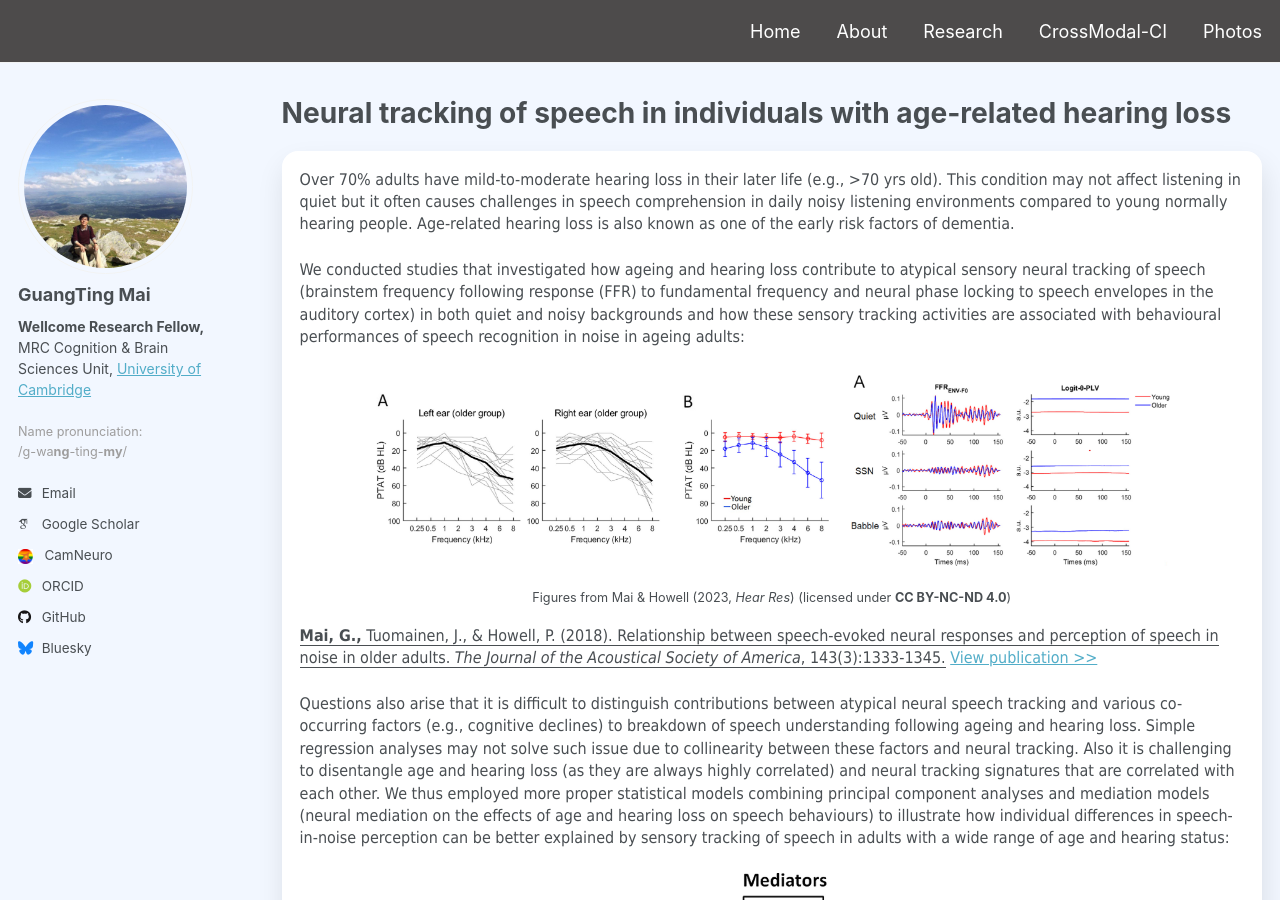
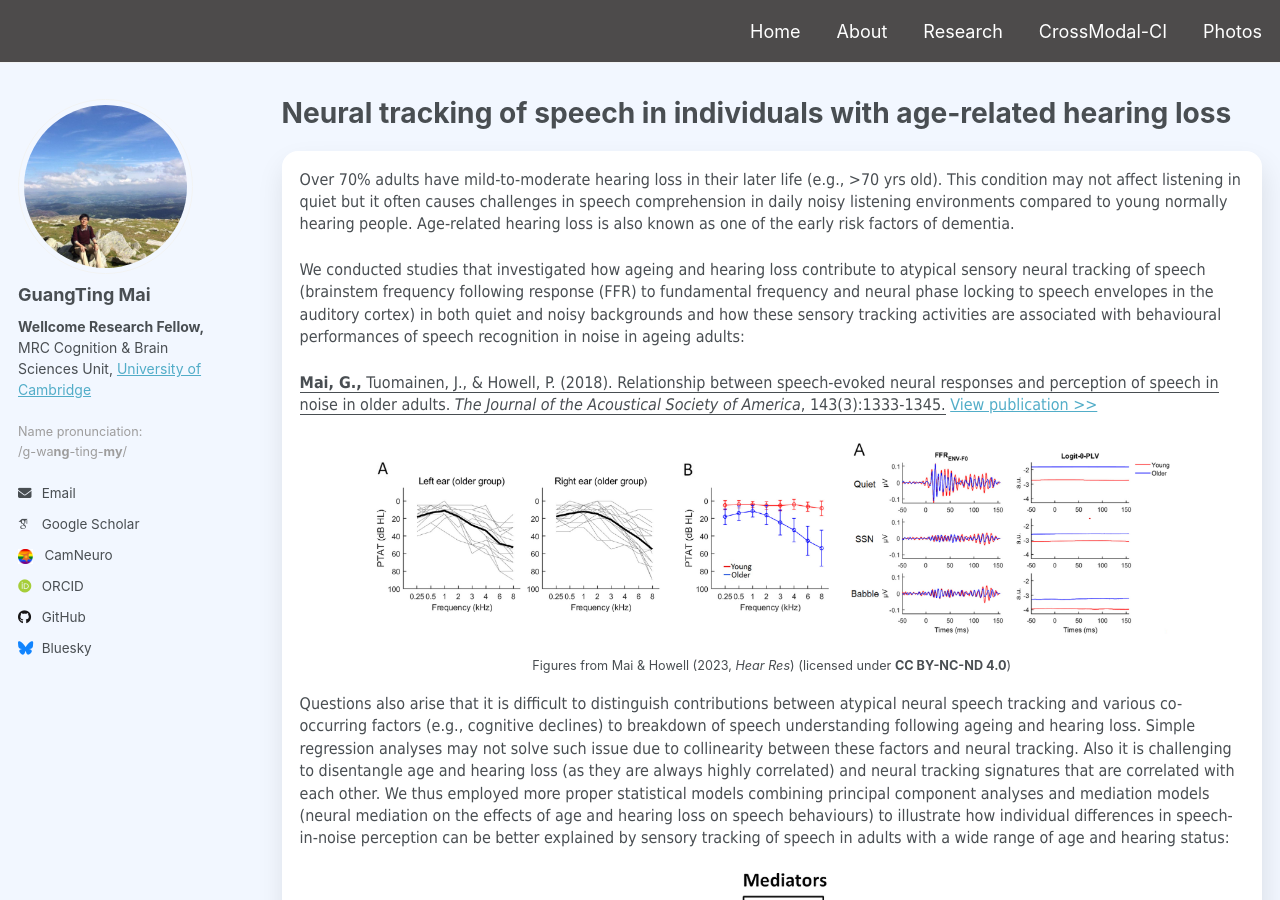
Before and after one commit to guangtingmai/guangtingmai.github.io, a Jekyll site: the page built from _pages/neuraltrack-hearingloss.html, in a window 1280 px wide and 900 px high. Built offline with Jekyll 4.4.1, drawn with Linux system fonts in a browser that asks for light colours; some web fonts are replaced.

Commit message:
Update neuraltrack-hearingloss.html

```diff
--- a/_pages/neuraltrack-hearingloss.html
+++ b/_pages/neuraltrack-hearingloss.html
@@ -12,12 +12,12 @@ author_profile: true
   loss contribute to atypical sensory neural tracking of speech (brainstem frequency following response (FFR) to fundamental frequency and neural
   phase locking to speech envelopes in the auditory cortex) in both quiet and noisy backgrounds and how these sensory tracking activities are
   associated with behavioural performances of speech recognition in noise in ageing adults:</span></p>
+<p><span style="font-size: 12pt;font-family: Tahoma;line-height: 1.4;display: block;margin-bottom: 0.1vh"><u><strong>Mai, G.,</strong> Tuomainen, J., & Howell, P. (2018). Relationship between speech-evoked neural responses and perception of speech in noise in older adults. <i>The Journal of the Acoustical Society of America</i>, 143(3):1333-1345.</u> <a href="https://pubs.aip.org/asa/jasa/article-abstract/143/3/1333/609610/Relationship-between-speech-evoked-neural?redirectedFrom=fulltext">View publication >></a></span></p>
 <p align="center">
   <img src="https://guangtingmai.github.io/images/HearRes1.png" width="50%">
   <img src="https://guangtingmai.github.io/images/HearRes2.png" width="35%">
 </p>
 <p style="text-align:center;font-size:9.5pt;line-height:1.4;display: block;">Figures from Mai & Howell (2023, <i>Hear Res</i>) (licensed under <strong>CC BY-NC-ND 4.0</strong>)</p>
-<p><span style="font-size: 12pt;font-family: Tahoma;line-height: 1.4;display: block;margin-bottom: 0.1vh"><u><strong>Mai, G.,</strong> Tuomainen, J., & Howell, P. (2018). Relationship between speech-evoked neural responses and perception of speech in noise in older adults. <i>The Journal of the Acoustical Society of America</i>, 143(3):1333-1345.</u> <a href="https://pubs.aip.org/asa/jasa/article-abstract/143/3/1333/609610/Relationship-between-speech-evoked-neural?redirectedFrom=fulltext">View publication >></a></span></p>
 <p><span style="font-size: 12pt;font-family: Tahoma;line-height: 1.4;display: block;margin-bottom: 0.1vh">Questions also arise that it is difficult to distinguish
   contributions between atypical neural speech tracking and various co-occurring factors (e.g., cognitive declines) to breakdown of speech understanding following
   ageing and hearing loss. Simple regression analyses may not solve such issue due to collinearity between these factors and neural tracking. Also it is challenging
```
